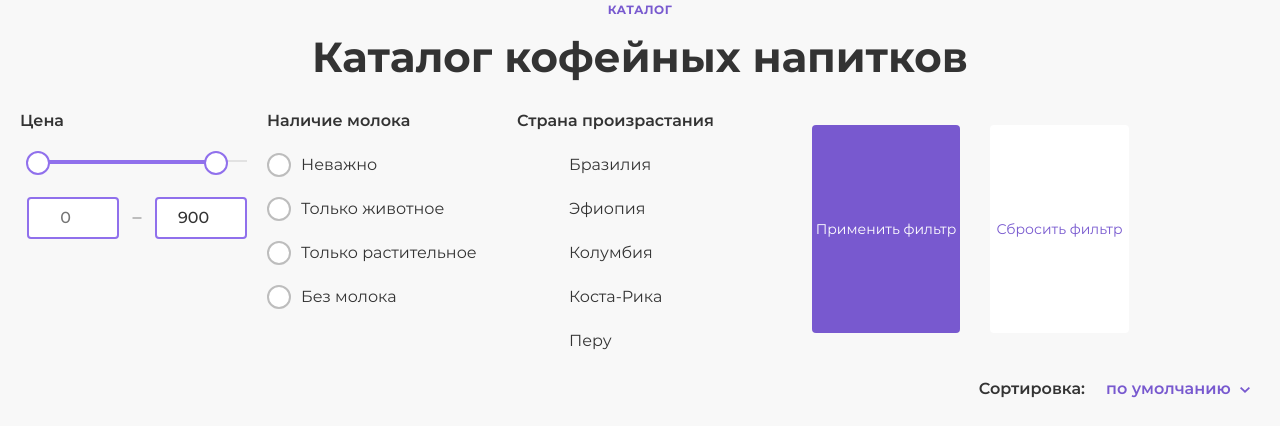
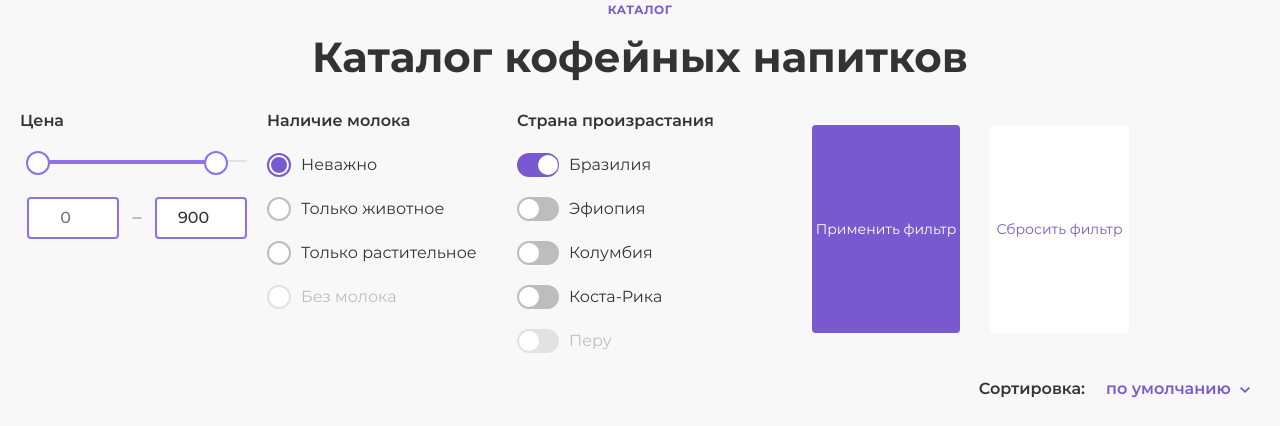
Before and after one commit to loonymax/drink2go, a website: page source/index.html in a window 1280 px wide. Shown: the part 1019-1445 px from the top of the page. Drawn offline with nearby package versions, Linux system fonts and the light colour scheme; files that its build step writes are made by us from their sources.

Commit message:
add decorative form elements

```diff
--- a/source/index.html
+++ b/source/index.html
@@ -250,22 +250,22 @@
           <legend class="form__legend">Наличие молока</legend>
           <p class="form__group">
             <label class="form__radio-label" for="no-matter">Неважно</label>
-            <input class="visually-hidden" type="radio" name="milk" value="no-matter" id="no-matter" checked>
+            <input class="form__radio-input visually-hidden" type="radio" name="milk" value="no-matter" id="no-matter" checked>
             <span class="form__radio-mark"></span>
           </p>
           <p class="form__group">
             <label class="form__radio-label" for="animals-milk">Только животное</label>
-            <input class="visually-hidden" type="radio" name="milk" value="animals-milk" id="animals-milk">
+            <input class="form__radio-input visually-hidden" type="radio" name="milk" value="animals-milk" id="animals-milk">
             <span class="form__radio-mark"></span>
           </p>
           <p class="form__group">
             <label class="form__radio-label" for="vegetable-milk">Только растительное</label>
-            <input class="visually-hidden" type="radio" name="milk" value="vegetable-milk" id="vegetable-milk">
+            <input class="form__radio-input visually-hidden" type="radio" name="milk" value="vegetable-milk" id="vegetable-milk">
             <span class="form__radio-mark"></span>
           </p>
           <p class="form__group">
-            <label class="form__radio-label" for="no-milk">Без молока</label>
-            <input class="visually-hidden" type="radio" name="milk" value="no-milk" id="no-milk" disabled>
+            <label class="form__radio-label form__radio-label--disabled" for="no-milk">Без молока</label>
+            <input class="form__radio-input visually-hidden" type="radio" name="milk" value="no-milk" id="no-milk" disabled>
             <span class="form__radio-mark"></span>
           </p>
         </fieldset>
@@ -276,29 +276,29 @@
           <legend class="form__legend">Страна произрастания</legend>
           <p class="form__group">
             <label class="form__checkbox-label" for="brasil-coffee">Бразилия</label>
-            <input class="visually-hidden" type="checkbox" name="coffee-country" value="brasil" id="brasil-coffee"
+            <input class="form__checkbox-input visually-hidden" type="checkbox" name="coffee-country" value="brasil" id="brasil-coffee"
               checked>
             <span class="form__checkbox-mark"></span>
           </p>
           <p class="form__group">
             <label class="form__checkbox-label" for="ethiopia-coffee">Эфиопия</label>
-            <input class="visually-hidden" type="checkbox" name="coffee-country" value="ethiopia" id="ethiopia-coffee">
+            <input class="form__checkbox-input visually-hidden" type="checkbox" name="coffee-country" value="ethiopia" id="ethiopia-coffee">
             <span class="form__checkbox-mark"></span>
           </p>
           <p class="form__group">
             <label class="form__checkbox-label" for="colombia-coffee">Колумбия</label>
-            <input class="visually-hidden" type="checkbox" name="coffee-country" value="colombia" id="colombia-coffee">
+            <input class="form__checkbox-input visually-hidden" type="checkbox" name="coffee-country" value="colombia" id="colombia-coffee">
             <span class="form__checkbox-mark"></span>
           </p>
           <p class="form__group">
             <label class="form__checkbox-label" for="costa-rica-coffee">Коста-Рика</label>
-            <input class="visually-hidden" type="checkbox" name="coffee-country" value="costa-rica"
+            <input class="form__checkbox-input visually-hidden" type="checkbox" name="coffee-country" value="costa-rica"
               id="costa-rica-coffee">
             <span class="form__checkbox-mark"></span>
           </p>
           <p class="form__group">
-            <label class="form__checkbox-label" for="peru-coffee">Перу</label>
-            <input class="visually-hidden" type="checkbox" name="coffee-country" value="peru" id="peru-coffee" disabled>
+            <label class="form__checkbox-label form__checkbox-label--disabled" for="peru-coffee">Перу</label>
+            <input class="form__checkbox-input visually-hidden" type="checkbox" name="coffee-country" value="peru" id="peru-coffee" disabled>
             <span class="form__checkbox-mark"></span>
           </p>
         </fieldset>
--- a/source/less/blocks/form.less
+++ b/source/less/blocks/form.less
@@ -180,6 +180,10 @@
   }
 }
 
+.form__radio-label--disabled {
+  color: @grey;
+}
+
 .form__radio-mark {
   position: absolute;
   box-sizing: border-box;
@@ -194,6 +198,25 @@
   border-radius: 50%;
 }
 
+.form__radio-input:hover + .form__radio-mark {
+  background-color: fade(@primary, 25%);
+  border-color: @primary-lighter;
+  outline: 2px solid @white;
+  outline-offset: -4px;
+}
+
+.form__radio-input:checked + .form__radio-mark {
+  background-color: @primary;
+  border: none;
+  outline: 2px solid @white;
+  outline-offset: -4px;
+}
+
+.form__radio-input:disabled + .form__radio-mark {
+border-color: @grey-light;
+background-color: @white;
+}
+
 .form__checkbox-label {
   display: block;
   padding-left: 52px;
@@ -206,6 +229,56 @@
   @media (min-width: @tablet-width) {
     padding-bottom: 20px;
   }
+}
+
+.form__checkbox-label--disabled {
+  color: @grey;
+}
+
+.form__checkbox-mark {
+  position: absolute;
+  top: 0;
+  box-sizing: border-box;
+
+  width: 42px;
+  height: 24px;
+
+  border-radius: 12px;
+  background-color: @grey;
+  border: 2px solid @grey;
+
+  &::before {
+    content: "";
+    position: absolute;
+    top: 0;
+
+    width: 20px;
+    height: 20px;
+
+    background-color: @white;
+    border-radius: 50%;
+
+    transition: transform 0.2s ease;
+  }
+}
+
+.form__checkbox-input:hover + .form__checkbox-mark {
+  background-color: fade(@primary, 25%);
+  border-color: @primary-lighter;
+}
+
+.form__checkbox-input:checked + .form__checkbox-mark {
+  background-color: @primary;
+  border-color: @primary;
+
+  &::before {
+    transform: translateX(19px);
+  }
+}
+
+.form__checkbox-input:disabled + .form__checkbox-mark {
+  background-color: @grey-light;
+  border-color: @grey-light;
 }
 
 .form__button-wrapper {
```
